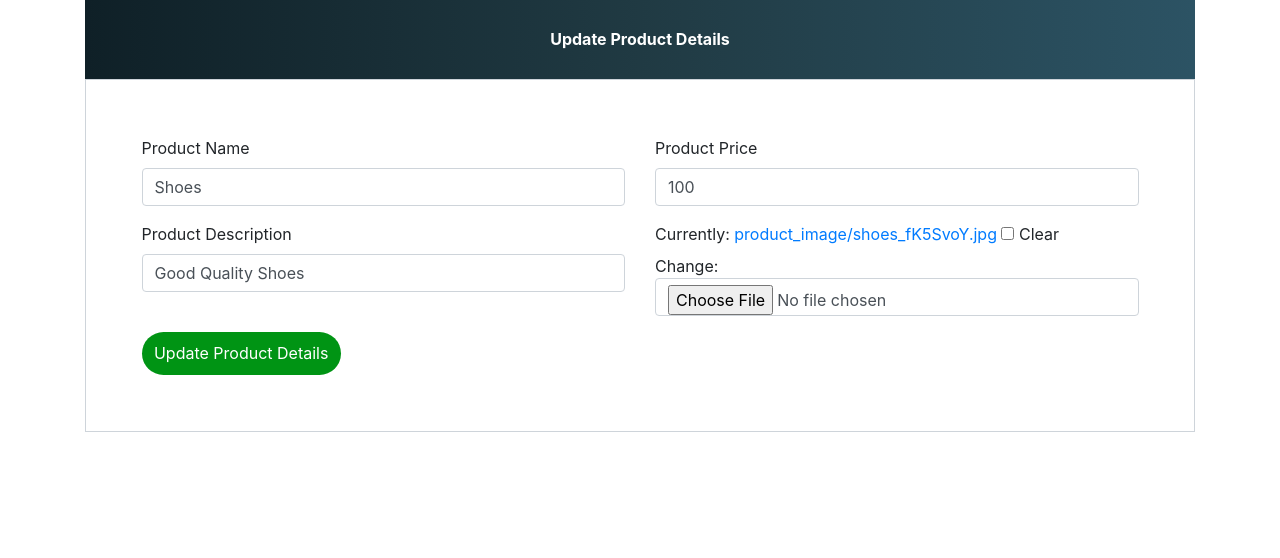
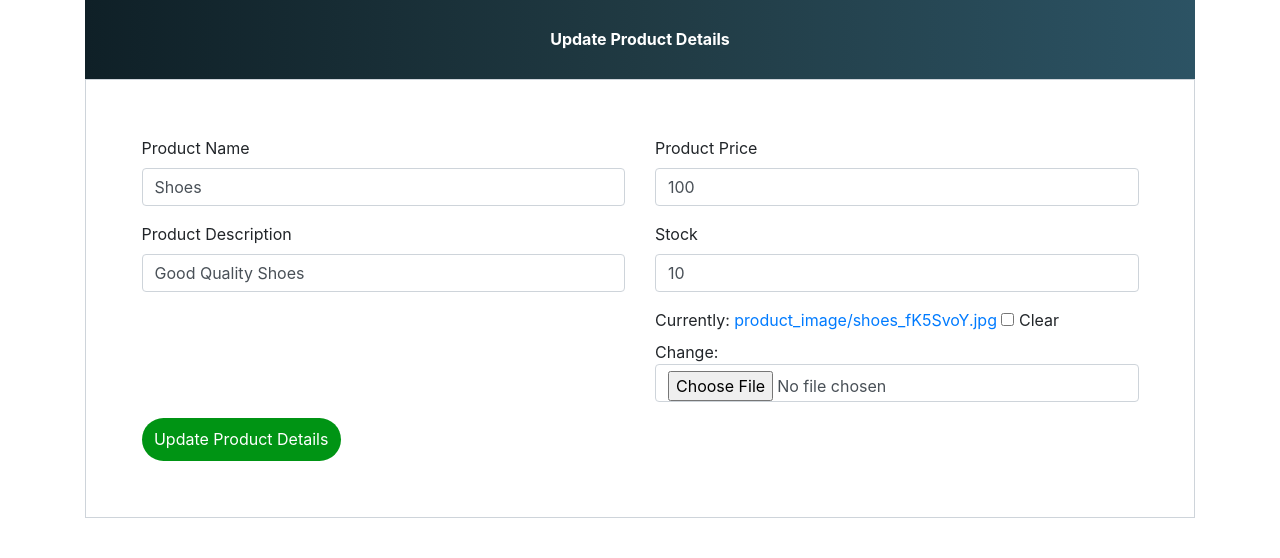
Before and after one commit to Shifar1/ShopEase, a Django app: page /update-product/3 in a window 1280 px wide. Shown: the part 145-703 px from the top of the page. Before the commit the page ends 577 px from the top, so only its background shows below. Run offline with Django 3.2, Linux system fonts and the light colour scheme; a user stored in the database is signed in; data comes from the database, SQL or seed files in the repository; both versions use the stored data as it was after the commit; some libraries are stand-ins or nearby versions.

Commit message:
Add stock management to product model and views.

```diff
--- a/ShopEase/ECommerceSite-Django/ecom/forms.py
+++ b/ShopEase/ECommerceSite-Django/ecom/forms.py
@@ -29,7 +29,7 @@ class CustomerForm(forms.ModelForm):
 class ProductForm(forms.ModelForm):
     class Meta:
         model=models.Product
-        fields=['name','price','description','product_image']
+        fields=['name','price','description','product_image','stock']
 
 #address of shipment
 class AddressForm(forms.Form):
--- a/ShopEase/ECommerceSite-Django/ecom/models.py
+++ b/ShopEase/ECommerceSite-Django/ecom/models.py
@@ -21,6 +21,7 @@ class Product(models.Model):
     product_image= models.ImageField(upload_to='product_image/',null=True,blank=True)
     price = models.PositiveIntegerField()
     description=models.CharField(max_length=40)
+    stock = models.PositiveIntegerField(default=0)
     def __str__(self):
         return self.name
 
--- a/ShopEase/ECommerceSite-Django/ecom/views.py
+++ b/ShopEase/ECommerceSite-Django/ecom/views.py
@@ -226,6 +226,11 @@ def search_view(request):
 # any one can add product to cart, no need of signin
 def add_to_cart_view(request,pk):
     products=models.Product.objects.all()
+    product=models.Product.objects.get(id=pk)
+    # Check stock before adding to cart
+    if product.stock < 1:
+        messages.error(request, f"{product.name} is Out Of Stock!")
+        return render(request, 'ecom/index.html', {'products': products, 'product_count_in_cart': request.COOKIES.get('product_count_in_cart', 0)})
 
     #for cart counter, fetching products ids added by customer from cookies
     if 'product_ids' in request.COOKIES:
@@ -248,9 +253,7 @@ def add_to_cart_view(request,pk):
     else:
         response.set_cookie('product_ids', pk)
 
-    product=models.Product.objects.get(id=pk)
     messages.info(request, product.name + ' added to cart successfully!')
-
     return response
 
 
@@ -394,24 +397,25 @@ def customer_address_view(request):
 #then only this view should be accessed
 @login_required(login_url='customerlogin')
 def payment_success_view(request):
-    # Here we will place order | after successful payment
-    # we will fetch customer  mobile, address, Email
-    # we will fetch product id from cookies then respective details from db
-    # then we will create order objects and store in db
-    # after that we will delete cookies because after order placed...cart should be empty
     customer=models.Customer.objects.get(user_id=request.user.id)
     products=None
     email=None
     mobile=None
     address=None
+    out_of_stock_products = []
     if 'product_ids' in request.COOKIES:
         product_ids = request.COOKIES['product_ids']
         if product_ids != "":
             product_id_in_cart=product_ids.split('|')
             products=models.Product.objects.all().filter(id__in = product_id_in_cart)
-            # Here we get products list that will be ordered by one customer at a time
+            # Check stock for all products before placing order
+            for product in products:
+                if product.stock < 1:
+                    out_of_stock_products.append(product.name)
+            if out_of_stock_products:
+                messages.error(request, f"Out Of Stock: {', '.join(out_of_stock_products)}. Please remove them from cart.")
+                return redirect('cart')
 
-    # these things can be change so accessing at the time of order...
     if 'email' in request.COOKIES:
         email=request.COOKIES['email']
     if 'mobile' in request.COOKIES:
@@ -419,13 +423,12 @@ def payment_success_view(request):
     if 'address' in request.COOKIES:
         address=request.COOKIES['address']
 
-    # here we are placing number of orders as much there is a products
-    # suppose if we have 5 items in cart and we place order....so 5 rows will be created in orders table
-    # there will be lot of redundant data in orders table...but its become more complicated if we normalize it
+    # Place order and decrement stock
     for product in products:
         models.Orders.objects.get_or_create(customer=customer,product=product,status='Pending',email=email,mobile=mobile,address=address)
+        product.stock = max(product.stock - 1, 0)
+        product.save()
 
-    # after order placed cookies should be deleted
     response = render(request,'ecom/payment_success.html')
     response.delete_cookie('product_ids')
     response.delete_cookie('email')
@@ -494,8 +497,7 @@ def download_invoice_view(request,orderID,productID):
         'customerName':request.user,
         'customerEmail':order.email,
         'customerMobile':order.mobile,
-        'shipmentAddress':order.address,
-        'orderStatus':order.status,
+        'shipmentAddress':order.status,
 
         'productName':product.name,
         'productImage':product.product_image,
--- a/ShopEase/ECommerceSite-Django/templates/ecom/admin_add_products.html
+++ b/ShopEase/ECommerceSite-Django/templates/ecom/admin_add_products.html
@@ -79,7 +79,10 @@
               <label for="">Product Image</label>
               {% render_field productForm.product_image class="form-control" placeholder="product_image" %}
             </div>
-
+            <div class="form-group">
+              <label for="">Stock</label>
+              {% render_field productForm.stock class="form-control" placeholder="Stock" %}
+            </div>
 
           </div>
         </div>
--- a/ShopEase/ECommerceSite-Django/templates/ecom/admin_products.html
+++ b/ShopEase/ECommerceSite-Django/templates/ecom/admin_products.html
@@ -53,6 +53,7 @@
           <th>Image</th>
           <th>Price</th>
           <th>Description</th>
+          <th>Stock</th>
           <th>Actions</th>
         </tr>
       </thead>
@@ -64,6 +65,7 @@
         <td> <img src="{% static p.product_image.url %}" alt="Profile Pic" height="40px" width="40px" /></td>
         <td>{{p.price}}</td>
         <td>{{p.description}}</td>
+        <td>{{p.stock}}</td>
         <td><a class="btn btn-primary btn-xs" href="{% url 'update-product' p.id  %}"><span class="glyphicon glyphicon-edit"></span></a>
           <a class="btn btn-danger btn-xs" href="{% url 'delete-product' p.id  %}"><span class="glyphicon glyphicon-trash"></span></a></td>
 
--- a/ShopEase/ECommerceSite-Django/templates/ecom/admin_update_product.html
+++ b/ShopEase/ECommerceSite-Django/templates/ecom/admin_update_product.html
@@ -78,6 +78,10 @@
               {% render_field productForm.price class="form-control" placeholder="Price" %}
             </div>
             <div class="form-group">
+              <label for="">Stock</label>
+              {% render_field productForm.stock class="form-control" placeholder="Stock" %}
+            </div>
+            <div class="form-group">
               {% render_field productForm.product_image class="form-control" placeholder="product_image" %}
             </div>
 
--- a/ShopEase/ECommerceSite-Django/templates/ecom/cart.html
+++ b/ShopEase/ECommerceSite-Django/templates/ecom/cart.html
@@ -89,9 +89,11 @@
         <td> <img src="{% static p.product_image.url %}" alt="Profile Pic" height="50px" width="50px" /></td>
         <td>$ {{p.price}}</td>
         <td>{{p.description}}</td>
-
+        {% if p.stock < 1 %}
+        <td><span style="color:red;font-weight:bold;">Out Of Stock</span></td>
+        {% else %}
         <td><a class="btn btn-danger btn-xs" href="{% url 'remove-from-cart' p.id  %}"><span class="glyphicon glyphicon-trash"></span></a></td>
-
+        {% endif %}
       </tr>
       {%else%}
       <br><br><br>
```
Also changed, not shown: ShopEase/ECommerceSite-Django/templates/ecom/customer_home.html (+9 -0 lines), ShopEase/ECommerceSite-Django/templates/ecom/index.html (+22 -11 lines), ShopEase/ECommerceSite-Django/db.sqlite3, ShopEase/ECommerceSite-Django/ecom/migrations/0006_product_stock.py (added), ShopEase/ECommerceSite-Django/static/product_image/shoes_fK5SvoY.jpg (renamed from ShopEase/ECommerceSite-Django/static/product_image/shoes.jpg).
